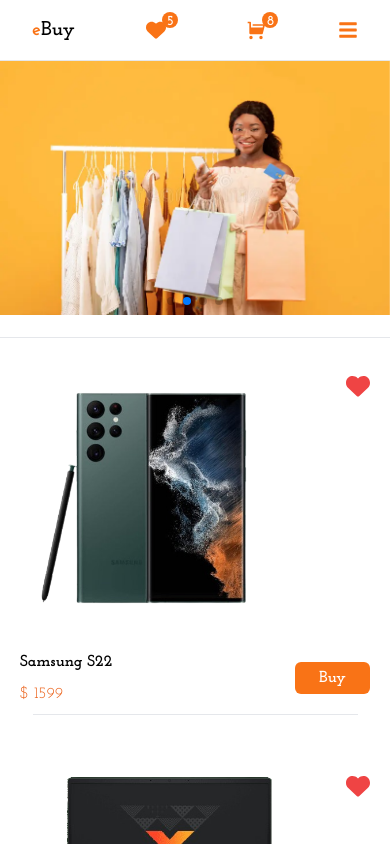
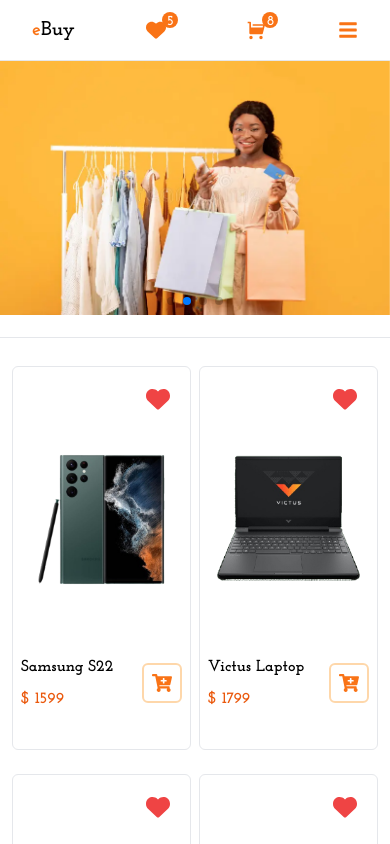
Before and after one commit to Akasi-M-P/ebuy, a React (Vite) app: page / in a window 390 px wide. Shown: the top 844 px of the page. Built offline with nearby package versions, Linux system fonts and the light colour scheme; a web font is replaced by a local one.

Commit message:
changed products grid from 1 to 2 cols in mobile view

```diff
--- a/src/components/Body/Body.jsx
+++ b/src/components/Body/Body.jsx
@@ -7,7 +7,7 @@
     <>
       <div className=" mt-4">
         <hr />
-        <div className="grid md:grid-cols-2 md:gap-4 md:px-4 md:py-5 lg:grid-cols-4 lg:py-10 lg:px-8 ">
+        <div className="grid grid-cols-2 gap-2 p-3 md:grid-cols-2 md:gap-4 md:px-4 md:py-5 lg:grid-cols-4 lg:py-10 lg:px-8 ">
           {products.map((product) => (
             <Product key={product.id} product={product} />
           ))}
--- a/src/components/Product/Product.jsx
+++ b/src/components/Product/Product.jsx
@@ -1,29 +1,33 @@
 /* eslint-disable react/prop-types */
 import "./Product.css";
 import { FaHeart } from "react-icons/fa6";
+import { FaCartPlus } from "react-icons/fa";
 
 const Product = ({ product }) => {
   return (
     <>
-      <div className="product relative h-96 mt-4 md:border md:px-2 md:rounded-lg">
+      <div className="product border rounded-md relative h-96  mt-4 md:border md:px-2 md:rounded-lg">
         <div>
-          <img src={product.image} alt={product.name} className="h-72" />
+          <img
+            src={product.image}
+            alt={product.name}
+            className="h-64 object-contain mt-6"
+          />
           <FaHeart className="absolute right-5 top-5 text-red-500 cursor-pointer text-2xl md:text-2xl lg:text-4xl" />
         </div>
-        <div className="flex justify-between items-center px-5">
+        <div className="flex justify-between items-center px-2">
           <div className="flex flex-col gap-2 py-2">
             <p className="font-bold md:text-xl lg:text-2xl">{product.name}</p>
-            <p className="text-orange-600 md:text-lg lg:text-xl">
+            <p className="text-orange-600 font-bold md:text-lg lg:text-xl">
               $ {product.price}
             </p>
           </div>
-          <div>
-            <button className="bg-orange-500 text-white font-bold px-6 py-1 rounded-md border-transparent md:text-lg lg:text-xl">
-              Buy
+          <div className="">
+            <button className="border-2 border-orange-200 px-2 py-2 text-sm md:text-lg rounded-md lg:text-2xl">
+              <FaCartPlus className="text-orange-500 text-xl" />
             </button>
           </div>
         </div>
-        <hr className="w-10/12 mx-auto text-orange-500 md:hidden" />
       </div>
     </>
   );
```
